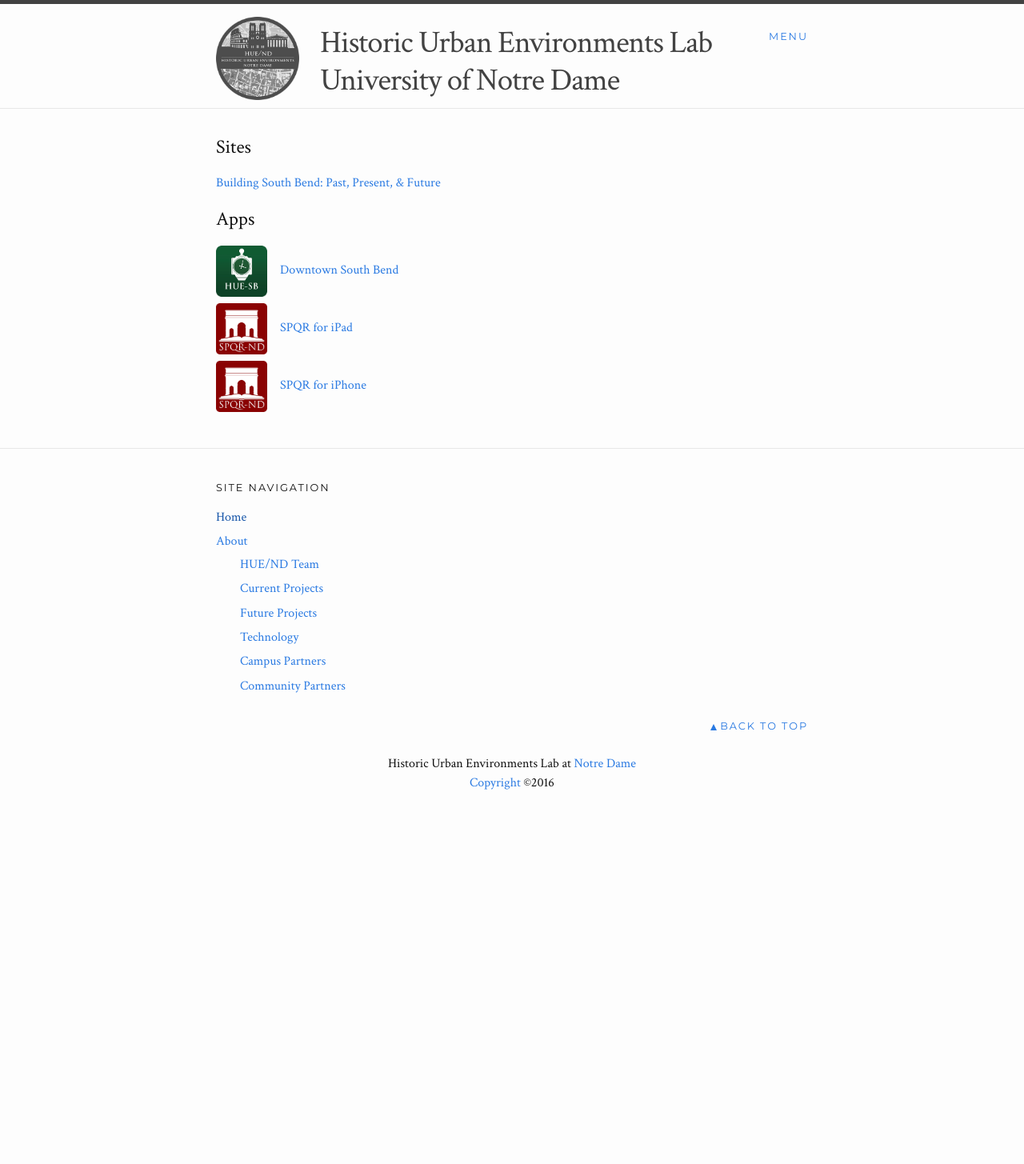
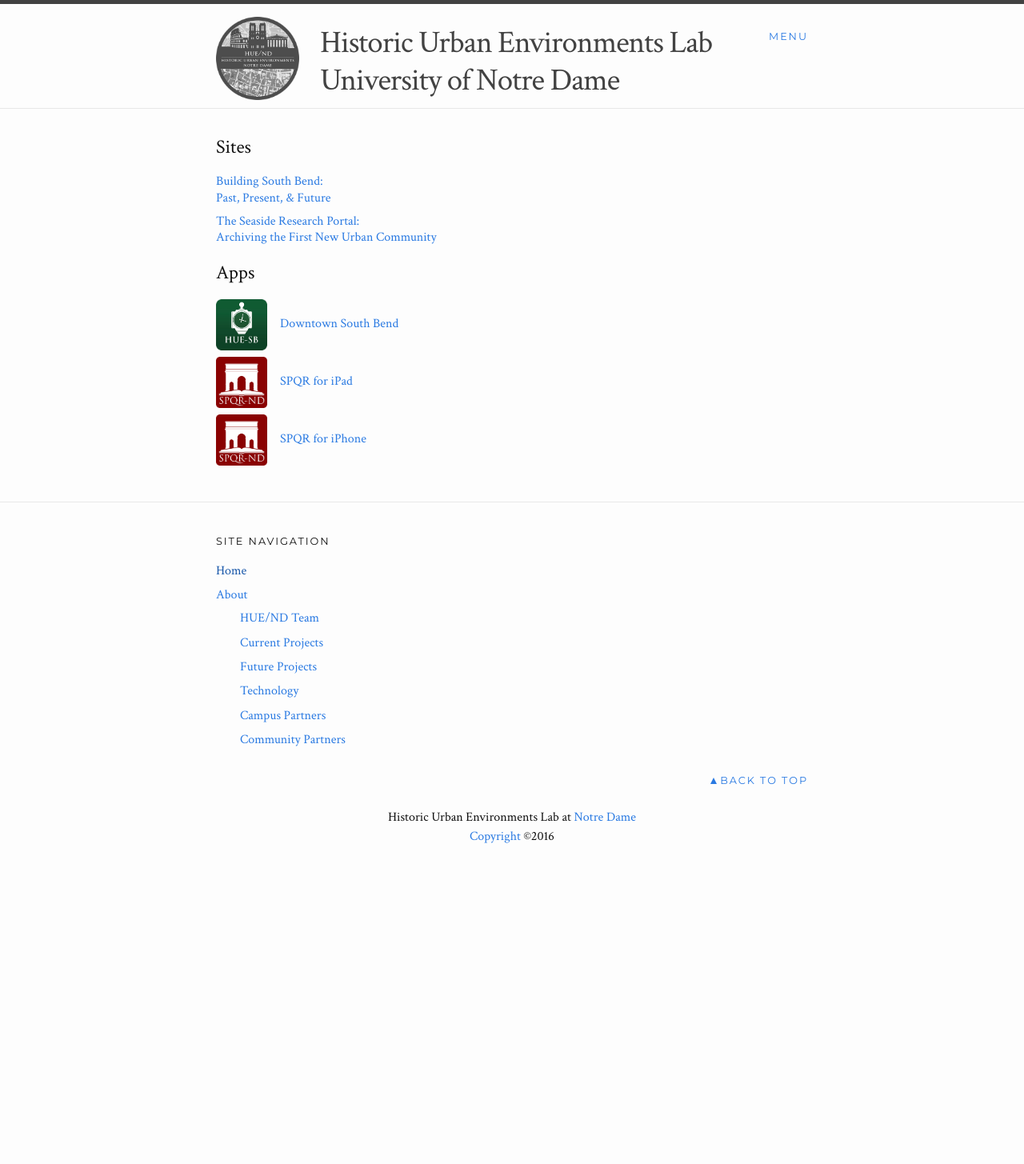
Before and after one commit to HUE-ND/HUE-ND.github.io, a Jekyll site: the page built from index.html, in a window 1280 px wide. Shown: the whole page at 80% size. Built offline with Jekyll 4.4.1, drawn with Linux system fonts in a browser that asks for light colours; before the commit the page ends 1388 px from its top, so only the background shows below that.

Commit message:
Updating site list

```diff
--- a/_sass/_layout.scss
+++ b/_sass/_layout.scss
@@ -128,17 +128,25 @@
   width: 4em;
 }
 
-.app-list {
+.app-list,
+.site-list {
   list-style-type: none;
   margin-left: 0;
 
-  .app {
+  .app,
+  .site {
     margin-bottom: .5em;
   }
 
-  .app-link {
+  .app-link,
+  .site-link {
     display: block;
   }
+}
+
+.site-list .site {
+  margin-top: .5em;
+  line-height: 1.3;
 }
 
 
--- a/index.html
+++ b/index.html
@@ -5,9 +5,20 @@ layout: default
 <section class="home">
 
   <h1>Sites</h1>
-  <p>
-    <a href="http://buildingsouthbend.nd.edu/">Building South Bend: Past, Present, &amp; Future</a>
-  </p>
+  <ul class="site-list">
+    <li class="site">
+      <a class="site-link" href="http://buildingsouthbend.nd.edu/">
+        Building South Bend:<br />
+        Past, Present, &amp; Future
+      </a>
+    </li>
+    <li class="site">
+      <a class="site-link" href="http://seaside.library.nd.edu/">
+        The Seaside Research Portal:<br />
+        Archiving the First New Urban Community
+      </a>
+    </li>
+  </ul>
 
   <h1>Apps</h1>
   <ul class="app-list">
```
